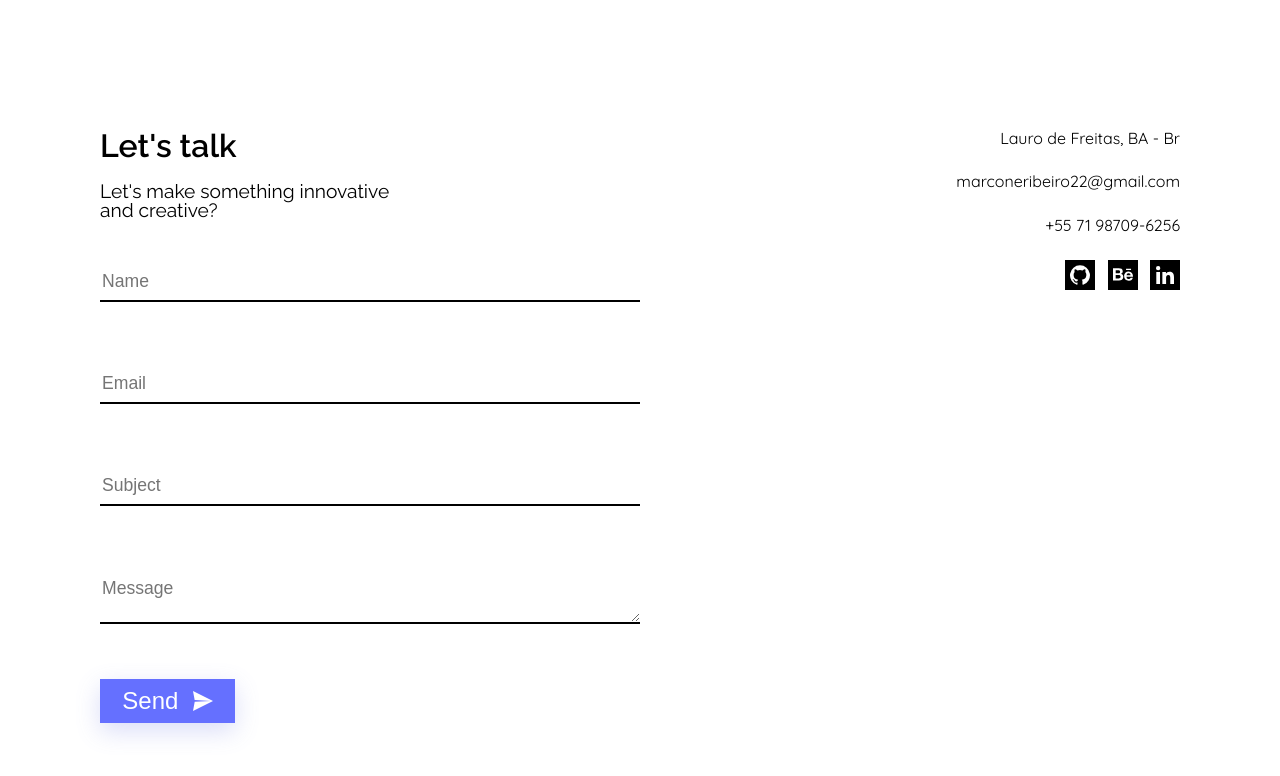
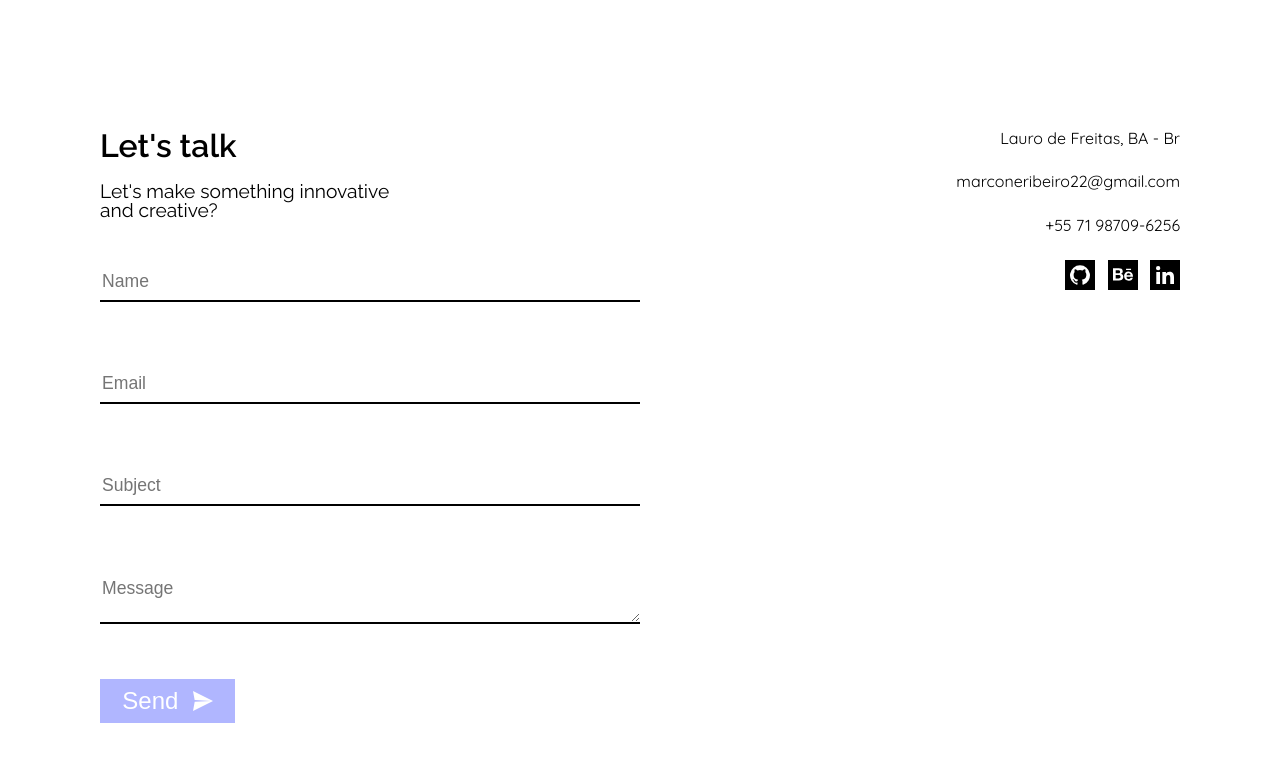
Before and after one commit to M4RC0N3/marcone-website, a Next.js app: page /home/contact in a window 1280 px wide. Shown: the top 776 px of the page. Built offline with nearby package versions, Linux system fonts and the light colour scheme.

Commit message:
start development of the inputs validation

```diff
--- a/src/pages/home/contact/index.tsx
+++ b/src/pages/home/contact/index.tsx
@@ -1,4 +1,4 @@
-import React from 'react';
+import React, { useState, useEffect } from 'react';
 
 import Link from 'next/link';
 import Image from 'next/image';
@@ -14,6 +14,49 @@ import behanceLogo from 'src/assets/icons/behance.svg';
 import sendIcon from 'src/assets/icons/send.svg';
 
 const Contact = () =>{
+    const [name, setName] = useState('');
+    const [email, setEmail] = useState('');
+    const [subject, setSubject] = useState('');
+    const [message, setMessage] = useState('');
+
+    const [nameValidation, setNameValidation] = useState(false);
+    const [emailValidation, setEmailValidation] = useState(false);
+    const [subjectValidation, setSubjectValidation] = useState(false);
+    const [messageValidation, setMessageValidation] = useState(false);
+    const [buttonIsDisable, setButtonIsDisable] = useState(true);
+    const handleName = ()=>{
+        let regex:any = /^[a-z ,.'-]+$/i;
+        return regex.test(name);
+    }
+
+    const handleEmail = ()=>{
+        let regex:any = /\S+@\S+\.\S+/;
+        return regex.test(email);
+    }
+
+    useEffect(()=>{
+        if(handleName() == true && name.length >=5){
+            setNameValidation(true);
+        }
+
+        if(handleEmail()){
+            setEmailValidation(true);
+        }
+
+        if(subject.length >= 2){
+            setSubjectValidation(true);
+        }
+        if(message.length >= 10){
+            setMessageValidation(true);
+        }
+
+        if(nameValidation == true && emailValidation == true && subjectValidation == true && messageValidation == true){
+            setButtonIsDisable(false);
+        }
+        else{
+            setButtonIsDisable(true);
+        }
+    })
 
     return(
         <Section id='contact'>
@@ -23,14 +66,14 @@ const Contact = () =>{
                     <Subtitle>Let's make something innovative and creative?</Subtitle>
                 </Header>
                 <Form>
-                    <Input placeholder='Name' required/>
+                    <Input placeholder='Name' onChange={(event:React.ChangeEvent<HTMLInputElement>)=>{setName(event.target.value)}} required/>
 
-                    <Input placeholder='Email' required/>
+                    <Input placeholder='Email' onChange={(event:React.ChangeEvent<HTMLInputElement>)=>{setEmail(event.target.value)}} required/>
 
-                    <Input placeholder='Subject' required/>
+                    <Input placeholder='Subject' onChange={(event:React.ChangeEvent<HTMLInputElement>)=>{setSubject(event.target.value)}} required/>
 
-                    <Message placeholder='Message' required/>
-                    <Button>
+                    <Message placeholder='Message' onChange={(event:any)=>{setMessage(event.target.value)}} required/>
+                    <Button disabled={buttonIsDisable}>
                         Send
                         <SendIcon src={sendIcon} width={20} height={20} alt='send icon' draggable={false}/>
                     </Button>
--- a/src/pages/home/contact/style.ts
+++ b/src/pages/home/contact/style.ts
@@ -72,14 +72,14 @@ export const Button = styled.button`
     width: 135px;
     font-family: 'releway-regular', sans-serif;
     font-size: 1.5rem;
-    background-color: #6570ff;
+    background-color: ${(props)=>props.disabled ? '#b0b6ff' : '#6570ff'};
     color: #fff;
     box-sizing: border-box;
     padding: 8px;
     border: none;
     margin-top: 55px;
-    box-shadow: 0 8px 24px rgba(101, 112, 225, .24);
-    cursor: pointer;
+    box-shadow: ${(props)=>props.disabled ? 'none' : '0 8px 24px rgba(101, 112, 225, .24)'};
+    cursor: ${(props)=>props.disabled ? 'not-allowed' : 'pointer'};
     transition: .5s cubic-bezier( 0.79,0.33,0,0.93 );
     margin-left: 0px;
     display: flex;
@@ -87,10 +87,10 @@ export const Button = styled.button`
     align-items: center;
 
     &:hover{
-        margin-left: 15px;
+        margin-left: ${(props)=>props.disabled ? '0px' : '15px'};
     }
     &:hover > img{
-        margin-right: -15px;
+        margin-right: ${(props)=>props.disabled ? '0px' : '-15px'};
     }
 `;
 export const SendIcon = styled(Image)`
```
